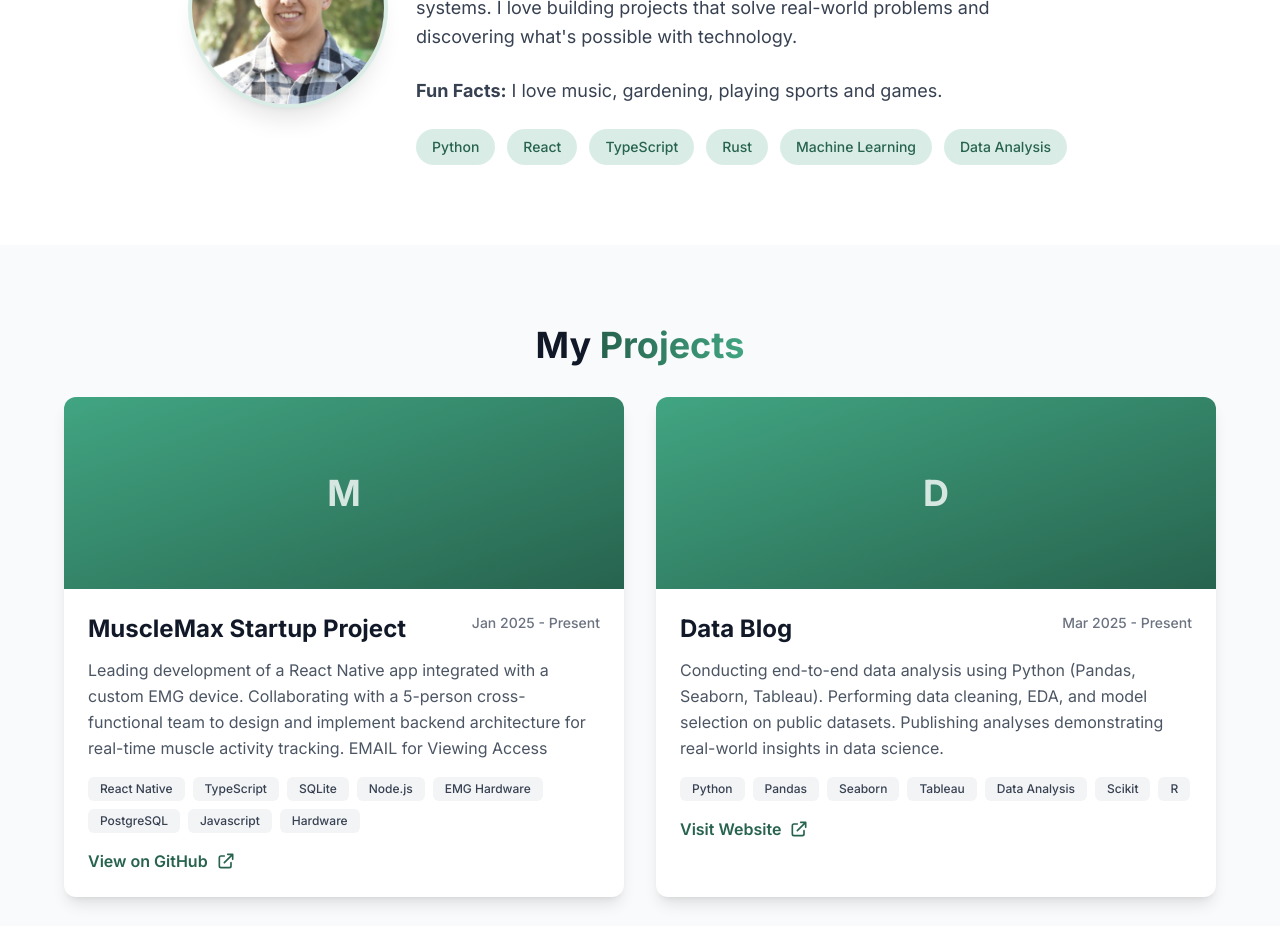
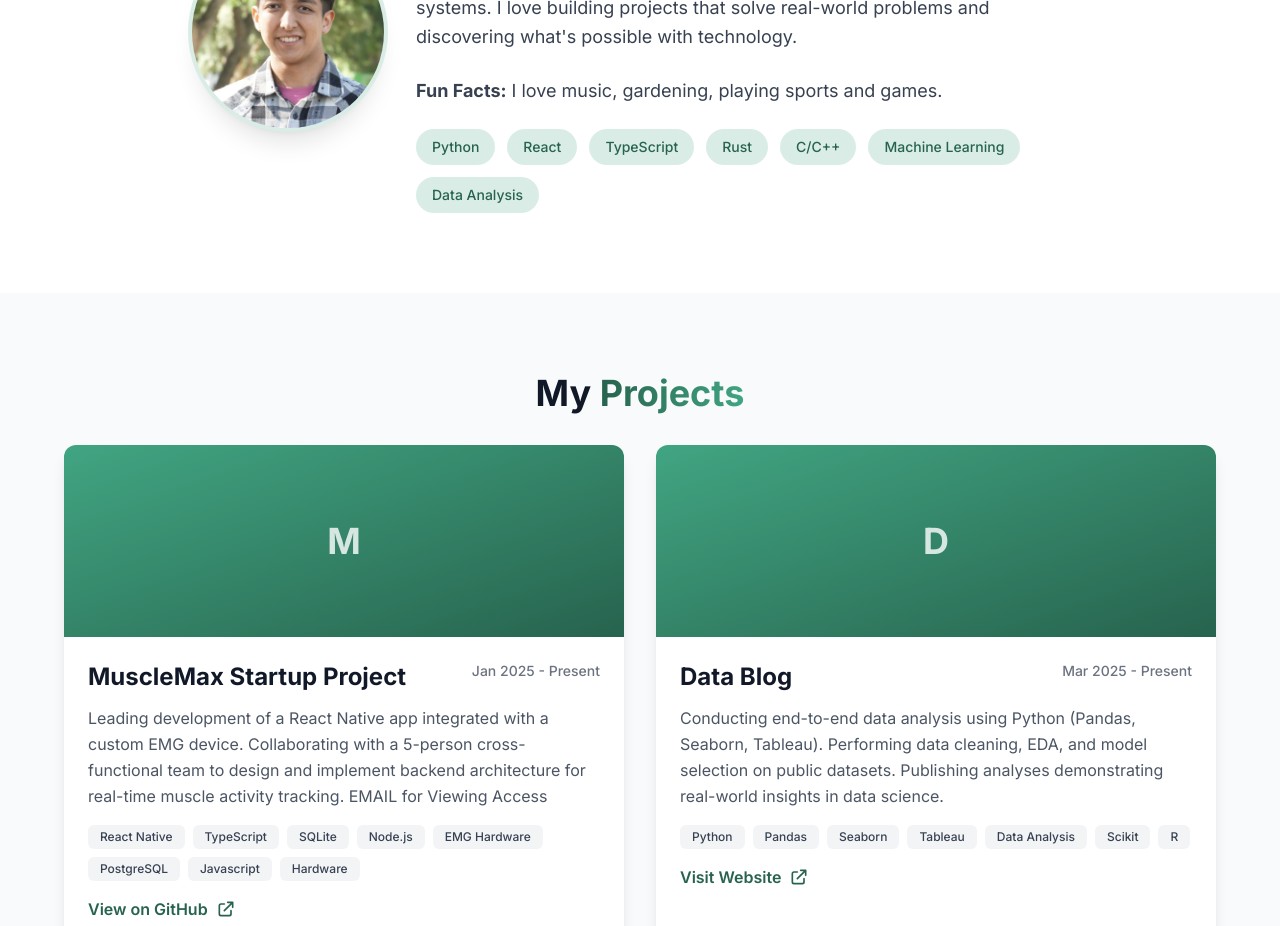
Before and after one commit to Lumiho/personal_web, a Next.js app: page / in a window 1280 px wide. Shown: the part 1100-2026 px from the top of the page. Built offline with nearby package versions, Linux system fonts and the light colour scheme.

Commit message:
Added c/cpp as language known

```diff
--- a/components/About.tsx
+++ b/components/About.tsx
@@ -45,6 +45,9 @@ export default function About() {
                 Rust
               </span>
               <span className="px-4 py-2 bg-sacramento-100 text-sacramento-700 rounded-full text-sm font-medium">
+                C/C++
+              </span>
+              <span className="px-4 py-2 bg-sacramento-100 text-sacramento-700 rounded-full text-sm font-medium">
                 Machine Learning
               </span>
               <span className="px-4 py-2 bg-sacramento-100 text-sacramento-700 rounded-full text-sm font-medium">
```
